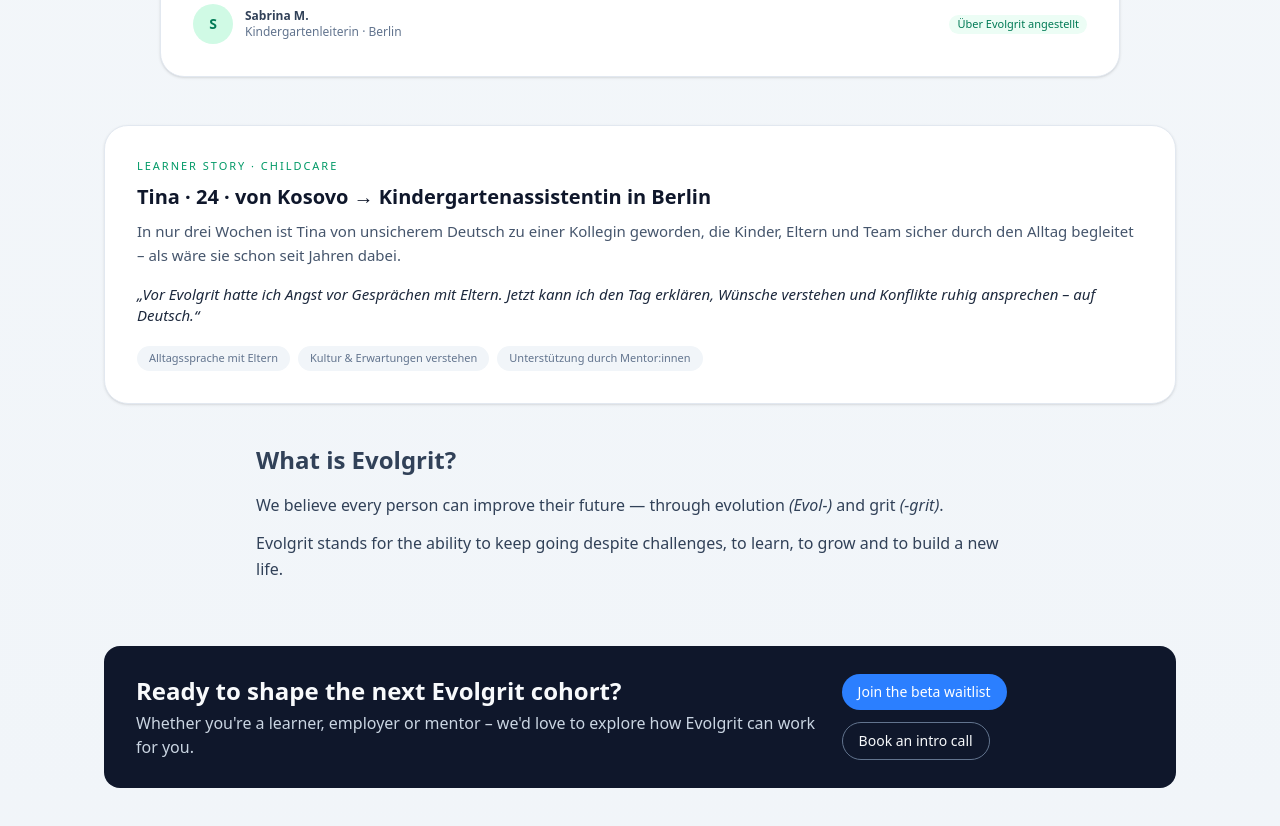
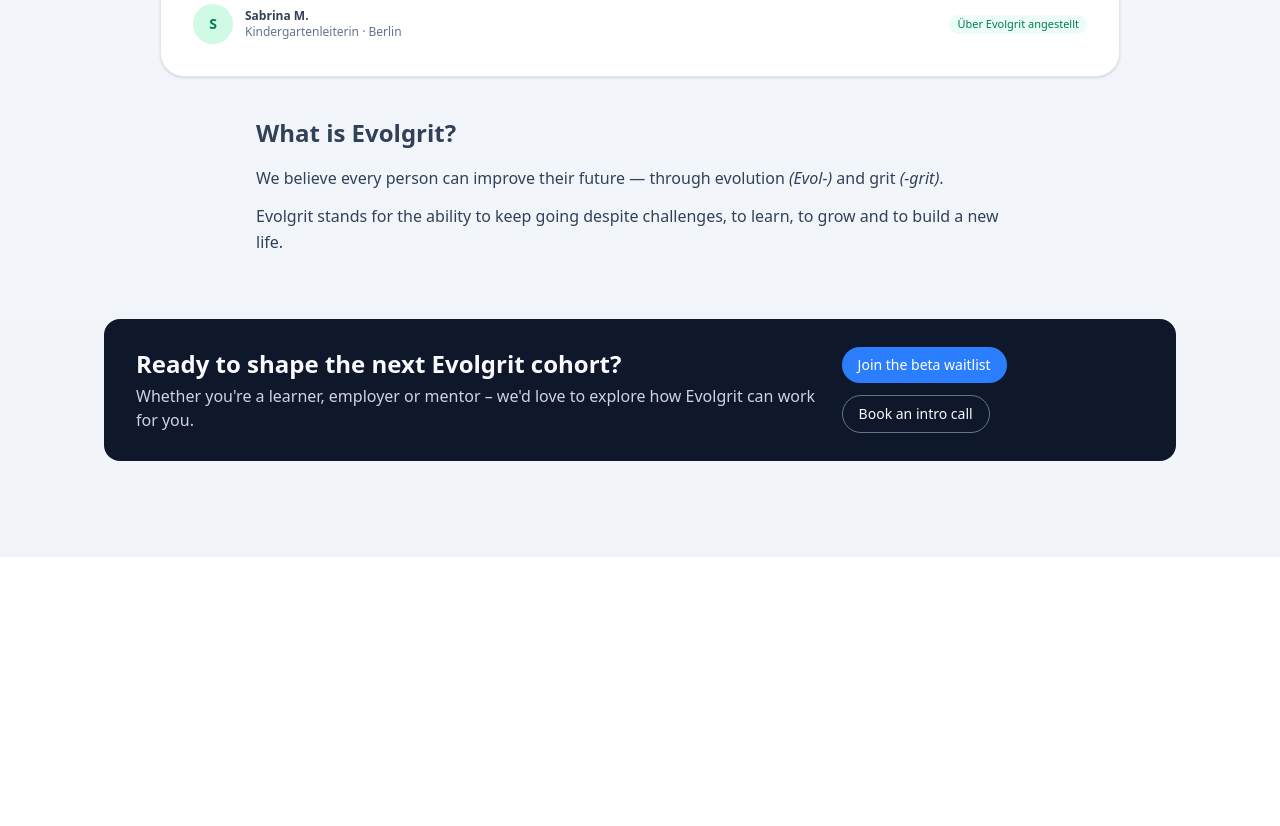
Before and after one commit to Evolgrit/evolgrit, a Next.js app: page / in a window 1280 px wide. Shown: the part 6840-7666 px from the top of the page. After the commit the page ends 7397 px from the top, so only its background shows below. Built offline with nearby package versions, Linux system fonts and the light colour scheme.

Commit message:
Adjust Tina/Sabrina story blocks

```diff
--- a/app/page.tsx
+++ b/app/page.tsx
@@ -1317,56 +1317,6 @@
           </div>
         </div>
       </section>
-      {/* LEARNER STORY – TINA */}
-      <section className="max-w-6xl mx-auto px-5 mt-10 sm:mt-12">
-        <div className="rounded-3xl bg-white border border-slate-200 shadow-sm overflow-hidden grid md:grid-cols-[minmax(0,1.2fr),minmax(0,1fr)]">
-          {/* Bildseite */}
-          <div className="relative h-64 sm:h-80 md:h-full">
-            <Image
-              src="/tina-kindergarten.jpg"
-              alt="Tina arbeitet mit Kindern in einem Kindergarten in Deutschland"
-              fill
-              sizes="(min-width: 1024px) 480px, (min-width: 768px) 60vw, 100vw"
-              className="object-cover"
-            />
-          </div>
-
-          {/* Textseite */}
-          <div className="p-6 sm:p-8 flex flex-col justify-center gap-4">
-            <div className="space-y-2">
-              <p className="text-[11px] font-medium tracking-[0.18em] uppercase text-emerald-600">
-                Learner story · Childcare
-              </p>
-              <h3 className="text-lg sm:text-xl font-semibold text-slate-900">
-                Tina · 24 · von Kosovo → Kindergartenassistentin in Berlin
-              </h3>
-              <p className="text-sm sm:text-[15px] text-slate-600 leading-relaxed">
-                In nur drei Wochen ist Tina von unsicherem Deutsch zu einer Kollegin
-                geworden, die Kinder, Eltern und Team sicher durch den Alltag
-                begleitet – als wäre sie schon seit Jahren dabei.
-              </p>
-            </div>
-
-            <p className="text-sm sm:text-[15px] text-slate-800 italic">
-              „Vor Evolgrit hatte ich Angst vor Gesprächen mit Eltern. Jetzt kann ich
-              den Tag erklären, Wünsche verstehen und Konflikte ruhig ansprechen –
-              auf Deutsch.“
-            </p>
-
-            <div className="mt-1 flex flex-wrap gap-2 text-[11px] text-slate-500">
-              <span className="inline-flex items-center rounded-full bg-slate-100 px-3 py-1">
-                Alltagssprache mit Eltern
-              </span>
-              <span className="inline-flex items-center rounded-full bg-slate-100 px-3 py-1">
-                Kultur &amp; Erwartungen verstehen
-              </span>
-              <span className="inline-flex items-center rounded-full bg-slate-100 px-3 py-1">
-                Unterstützung durch Mentor:innen
-              </span>
-            </div>
-          </div>
-        </div>
-      </section>
 {/* BRANDING SECTION */}
 <section className="max-w-3xl mx-auto mt-10 text-slate-700 leading-relaxed">
   <h2 className="text-2xl font-semibold mb-4">What is Evolgrit?</h2>
```
